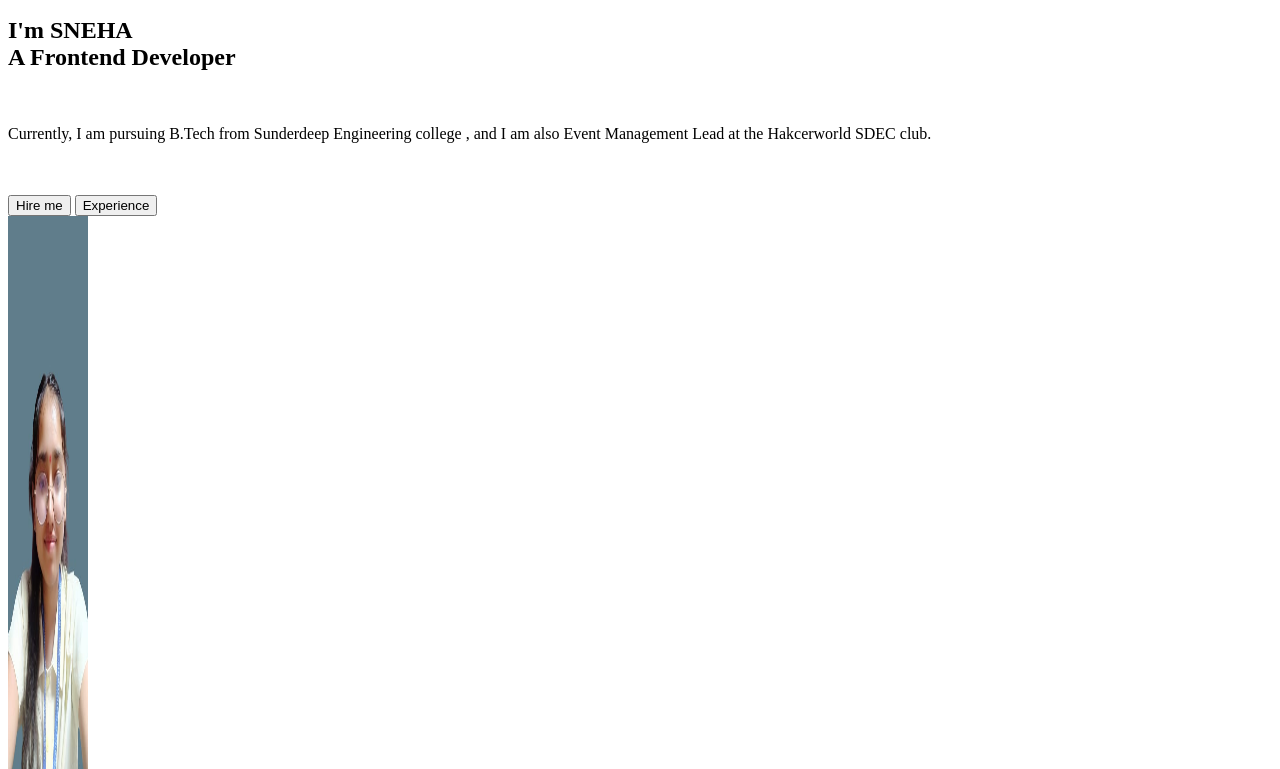
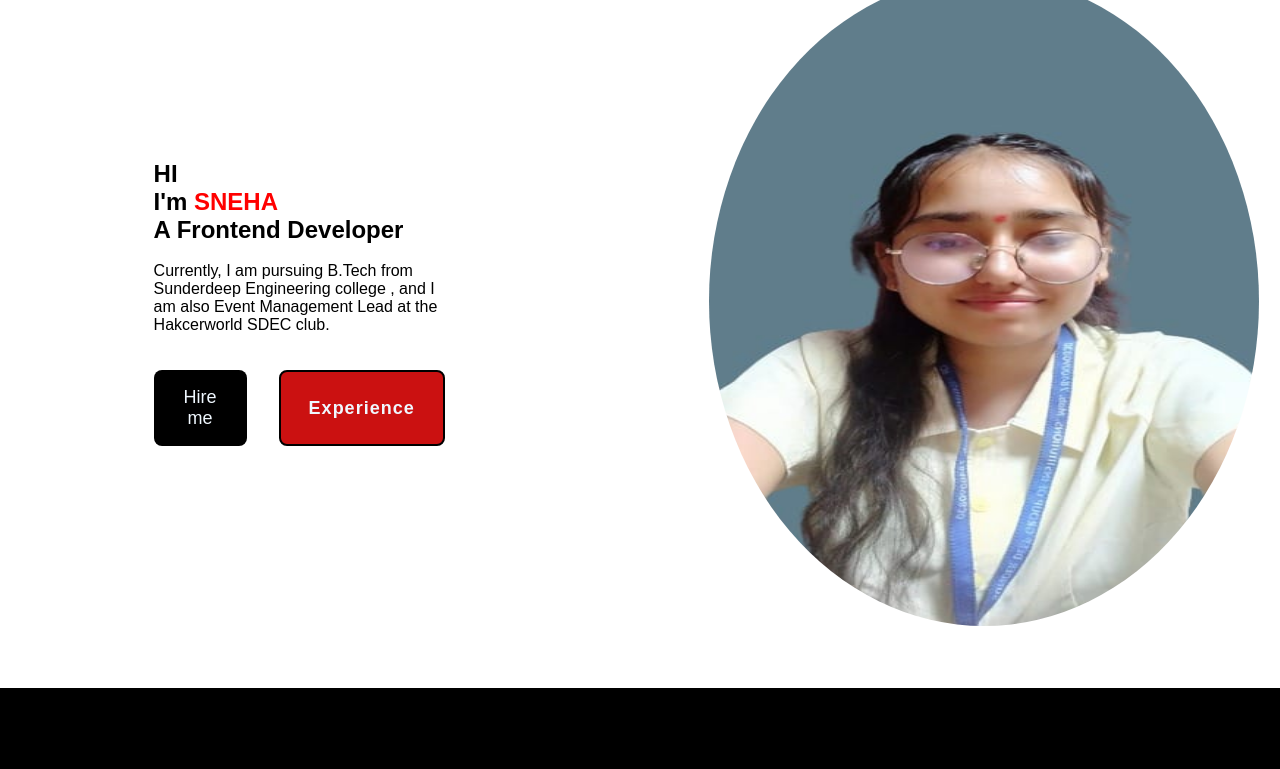
Before and after one commit to snehaverma52/testingtest, a plain HTML site: page index.html in a window 1280 px wide. Shown: the part 112-881 px from the top of the page. Drawn offline with nearby package versions, Linux system fonts and the light colour scheme.

Commit message:
third commit

```diff
--- a/index.html
+++ b/index.html
@@ -4,7 +4,7 @@
     <meta charset="UTF-8">
     <meta name="viewport" content="width=device-width, initial-scale=1.0">
     <title>PORTFOLIO</title>
-    <link rel="stylesheet" href="hi.css">
+    <link rel="stylesheet" href="index.css">
     <link href='https://unpkg.com/boxicons@2.1.4/css/boxicons.min.css' rel='stylesheet'>
 </head>
 <body>
```
